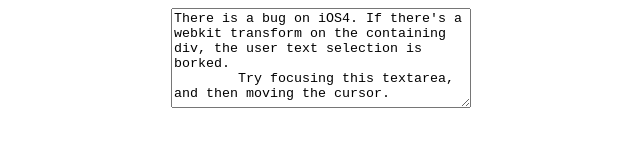
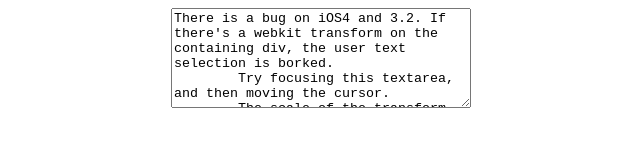
Before and after one commit to alunny/webkittery, a plain HTML site: page textarea-bug.html in a window 1280 px wide. Shown: the whole page, without its empty margins (157-797 px from the left). Drawn offline with Linux system fonts and the light colour scheme.

Commit message:
@alunny invtigates

```diff
--- a/textarea-bug.html
+++ b/textarea-bug.html
@@ -4,7 +4,7 @@
     <style>
       #container {
         width: 320px;
-        left: -10px;
+        left: -320px;
         -webkit-transform: translate(320px, 0px);
       }
       textarea {
@@ -16,8 +16,10 @@
   </head>
   <body>
     <div id="container">
-      <textarea>There is a bug on iOS4. If there's a webkit transform on the containing div, the user text selection is borked.
-        Try focusing this textarea, and then moving the cursor.</textarea>
+      <textarea>There is a bug on iOS4 and 3.2. If there's a webkit transform on the containing div, the user text selection is borked.
+        Try focusing this textarea, and then moving the cursor.
+        The scale of the transform seems to make a difference.
+        Works on iPhone 3.1.3.</textarea>
     </div>
   </body>
 </html>
```
